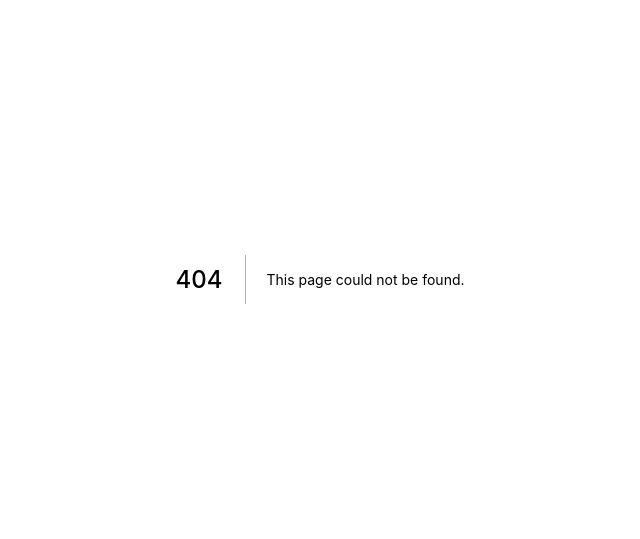
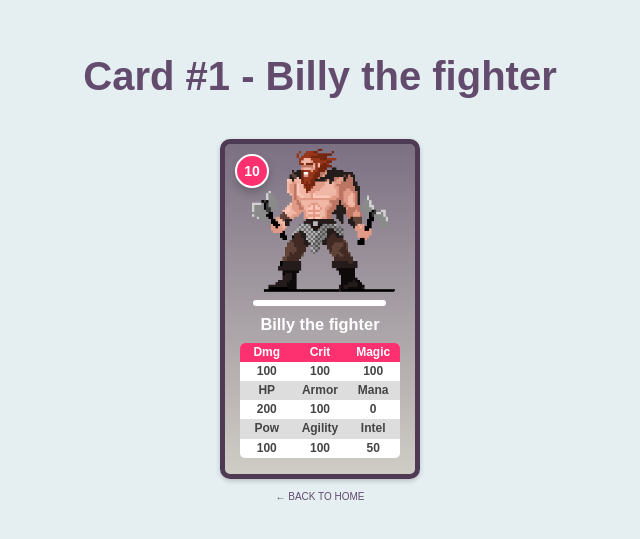
Before and after one commit to tigwyk/battles-site, a Next.js app: page /cards/1 in a window 1280 px wide. Before the commit this address had no page. Shown: the part 121-660 px from the top of the page, without its empty margins (320-960 px from the left). Built offline with nearby package versions, Linux system fonts and the light colour scheme.

Commit message:
completed prototype

```diff
--- /dev/null
+++ b/cards/1.md
@@ -0,0 +1,17 @@
+---
+title: 'Billy the fighter'
+name: 'Billy'
+class: 'fighter'
+health: '200'
+armor: '100'
+mana: '0'
+strength: "100"
+agility: "100"
+intelligence: "50"
+damage: "100"
+crit: "100"
+magic: "100"
+avatar: "1"
+lvl: "10"
+attrib: "strength"
+---
--- a/components/Card.js
+++ b/components/Card.js
@@ -1,5 +1,5 @@
 import React from 'react';
-
+import Image from 'next/image'
 
 
 
@@ -12,7 +12,7 @@ const Card = (props) => {
 
     return (
         <div className="card">
-            <img className="card__img" src={"/img/"+image} alt="warrior" />
+            <Image className="card__img" src={"/img/"+image} alt="class image" width="150%" height="150%"/>
             <span className={"card__lvl " + color}><span className="card__lvl--no">{props.lvl || 0}</span></span>
             <div className="card__proBar">
                 <div className={"card__proBar--fill " + color} style={{ width: fill + "%" }}></div>
--- /dev/null
+++ b/lib/cards.js
@@ -0,0 +1,76 @@
+import fs from 'fs'
+import path from 'path'
+import matter from 'gray-matter'
+
+const postsDirectory = path.join(process.cwd(), 'cards')
+
+export function getSortedPostsData() {
+  // Get file names under /cards
+  const fileNames = fs.readdirSync(postsDirectory)
+  const allPostsData = fileNames.map(fileName => {
+    // Remove ".md" from file name to get id
+    const id = fileName.replace(/\.md$/, '')
+
+    // Read markdown file as string
+    const fullPath = path.join(postsDirectory, fileName)
+    const fileContents = fs.readFileSync(fullPath, 'utf8')
+
+    // Use gray-matter to parse the post metadata section
+    const matterResult = matter(fileContents)
+
+    // Combine the data with the id
+    return {
+      id,
+      ...matterResult.data
+    }
+  })
+  // Sort posts by date
+  return allPostsData.sort(({ date: a }, { date: b }) => {
+    if (a < b) {
+      return 1
+    } else if (a > b) {
+      return -1
+    } else {
+      return 0
+    }
+  })
+}
+
+export function getAllPostIds() {
+    const fileNames = fs.readdirSync(postsDirectory)
+
+    // Returns an array that looks like this:
+    // [
+    //   {
+    //     params: {
+    //       id: 'ssg-ssr'
+    //     }
+    //   },
+    //   {
+    //     params: {
+    //       id: 'pre-rendering'
+    //     }
+    //   }
+    // ]
+    return fileNames.map(fileName => {
+      return {
+        params: {
+          id: fileName.replace(/\.md$/, '')
+        }
+      }
+    })
+  }
+
+  export function getCardData(id) {
+    const fullPath = path.join(postsDirectory, `${id}.md`)
+    const fileContents = fs.readFileSync(fullPath, 'utf8')
+
+    // Use gray-matter to parse the post metadata section
+    const matterResult = matter(fileContents)
+
+    // Combine the data with the id
+    return {
+      id,
+      ...matterResult.data
+    }
+  }
--- a/package.json
+++ b/package.json
@@ -8,6 +8,7 @@
     "start": "next start"
   },
   "dependencies": {
+    "gray-matter": "^4.0.3",
     "next": "11.1.2",
     "react": "17.0.2",
     "react-dom": "17.0.2",
--- /dev/null
+++ b/pages/cards/[id].js
@@ -0,0 +1,65 @@
+import Head from 'next/head'
+import Link from 'next/link'
+import styles from '../../styles/Card.module.css'
+import { getAllPostIds, getCardData } from '../../lib/cards'
+import Card from '../../components/Card'
+
+export async function getStaticProps({ params }) {
+  const postData = await getCardData(params.id)
+  return {
+    props: {
+      postData
+    }
+  }
+}
+
+export default function CardPage(props) {
+    return (
+        <div className={styles.container}>
+        <Head>
+          <title>Create Next App</title>
+          <meta name="description" content="Generated by create next app" />
+          <link rel="icon" href="/favicon.ico" />
+        </Head>
+              <main className={styles.main}>
+              <h1 className={styles.title}>
+                Card #{props.postData.id} - {props.postData.name} the {props.postData.class}
+              </h1>
+
+              <p className={styles.description}>
+
+              </p>
+              <div className={styles.grid}>
+              <Card
+            name={props.postData.name}
+            race="human"
+            class={props.postData.class}
+            health={props.postData.health}
+            armor={props.postData.armor}
+            mana={props.postData.mana}
+            strength={props.postData.strength}
+            agility={props.postData.agility}
+            intelligence={props.postData.intelligence}
+            damage={props.postData.damage}
+            crit={props.postData.crit}
+            magic={props.postData.magic}
+            avatar={props.postData.avatar}
+            lvl={props.postData.lvl}
+            attrib={props.postData.attrib}
+            />
+      </div>
+      <Link href="/">
+          <a>&larr; BACK TO HOME</a>
+        </Link>
+              </main>
+              </div>
+    )
+  }
+
+  export async function getStaticPaths() {
+    const paths = getAllPostIds()
+    return {
+      paths,
+      fallback: false
+    }
+  }
--- /dev/null
+++ b/styles/Card.module.css
@@ -0,0 +1,121 @@
+.container {
+  min-height: 100vh;
+  padding: 0 0.5rem;
+  display: flex;
+  flex-direction: column;
+  justify-content: center;
+  align-items: center;
+  height: 100vh;
+}
+
+.main {
+  padding: 5rem 0;
+  flex: 1;
+  display: flex;
+  flex-direction: column;
+  justify-content: center;
+  align-items: center;
+}
+
+.footer {
+  width: 100%;
+  height: 100px;
+  border-top: 1px solid #eaeaea;
+  display: flex;
+  justify-content: center;
+  align-items: center;
+}
+
+.footer a {
+  display: flex;
+  justify-content: center;
+  align-items: center;
+  flex-grow: 1;
+}
+
+.title a {
+  color: #0070f3;
+  text-decoration: none;
+}
+
+.title a:hover,
+.title a:focus,
+.title a:active {
+  text-decoration: underline;
+}
+
+.title {
+  margin: 0;
+  line-height: 1.15;
+  font-size: 4rem;
+}
+
+.title,
+.description {
+  text-align: center;
+}
+
+.description {
+  line-height: 1.5;
+  font-size: 1.5rem;
+}
+
+.code {
+  background: #fafafa;
+  border-radius: 5px;
+  padding: 0.75rem;
+  font-size: 1.1rem;
+  font-family: Menlo, Monaco, Lucida Console, Liberation Mono, DejaVu Sans Mono,
+    Bitstream Vera Sans Mono, Courier New, monospace;
+}
+
+.grid {
+  display: flex;
+  align-items: center;
+  justify-content: center;
+  flex-wrap: wrap;
+  max-width: 800px;
+  margin-top: 3rem;
+}
+
+.card {
+  margin: 1rem;
+  padding: 1.5rem;
+  text-align: left;
+  color: inherit;
+  text-decoration: none;
+  border: 1px solid #eaeaea;
+  border-radius: 10px;
+  transition: color 0.15s ease, border-color 0.15s ease;
+  width: 45%;
+}
+
+.card:hover,
+.card:focus,
+.card:active {
+  color: #0070f3;
+  border-color: #0070f3;
+}
+
+.card h2 {
+  margin: 0 0 1rem 0;
+  font-size: 1.5rem;
+}
+
+.card p {
+  margin: 0;
+  font-size: 1.25rem;
+  line-height: 1.5;
+}
+
+.logo {
+  height: 1em;
+  margin-left: 0.5rem;
+}
+
+@media (max-width: 600px) {
+  .grid {
+    width: 100%;
+    flex-direction: column;
+  }
+}
```
Also changed, not shown: cards/2.md (added, +17 -0 lines), cards/3.md (added, +17 -0 lines), cards/4.md (added, +17 -0 lines), cards/5.md (added, +17 -0 lines), pages/index.js (+26 -3 lines), 1 other file (tests, documents, lock files or other folders).
